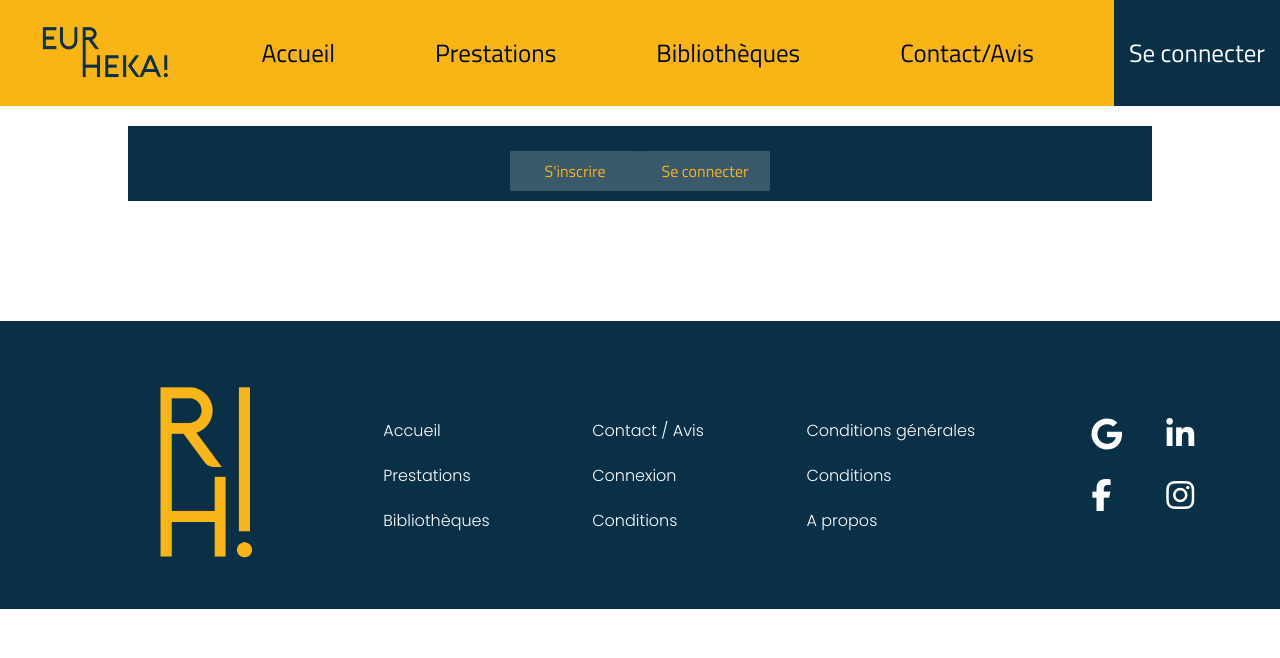
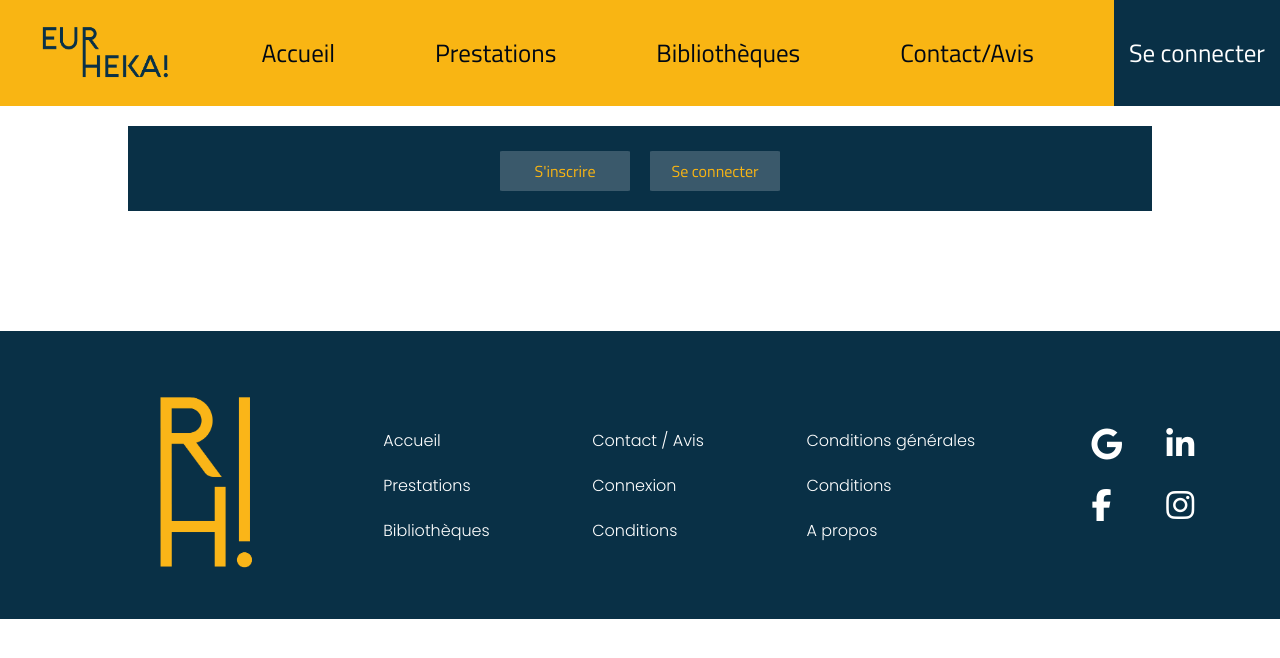
Before and after one commit to WildCodeSchool/remote2q4-21-p3-eurheka-front, a React (Create React App) app: page /login in a window 1280 px wide. Shown: the top 658 px of the page. Built offline with nearby package versions, Linux system fonts and the light colour scheme; no server answers.

Commit message:
btn active/inactive ok

```diff
--- a/src/components/log-forms/Log.css
+++ b/src/components/log-forms/Log.css
@@ -28,7 +28,7 @@
     align-items: center;
     justify-content: center;
     border-radius: 2%;
-    margin-top: 10px;
+    margin: 10px;
 }
 
 .off-btn {
@@ -41,5 +41,5 @@
     align-items: center;
     justify-content: center;
     border-radius: 2%;
-    margin-top: 10px;
+    margin: 10px;
 }
```
